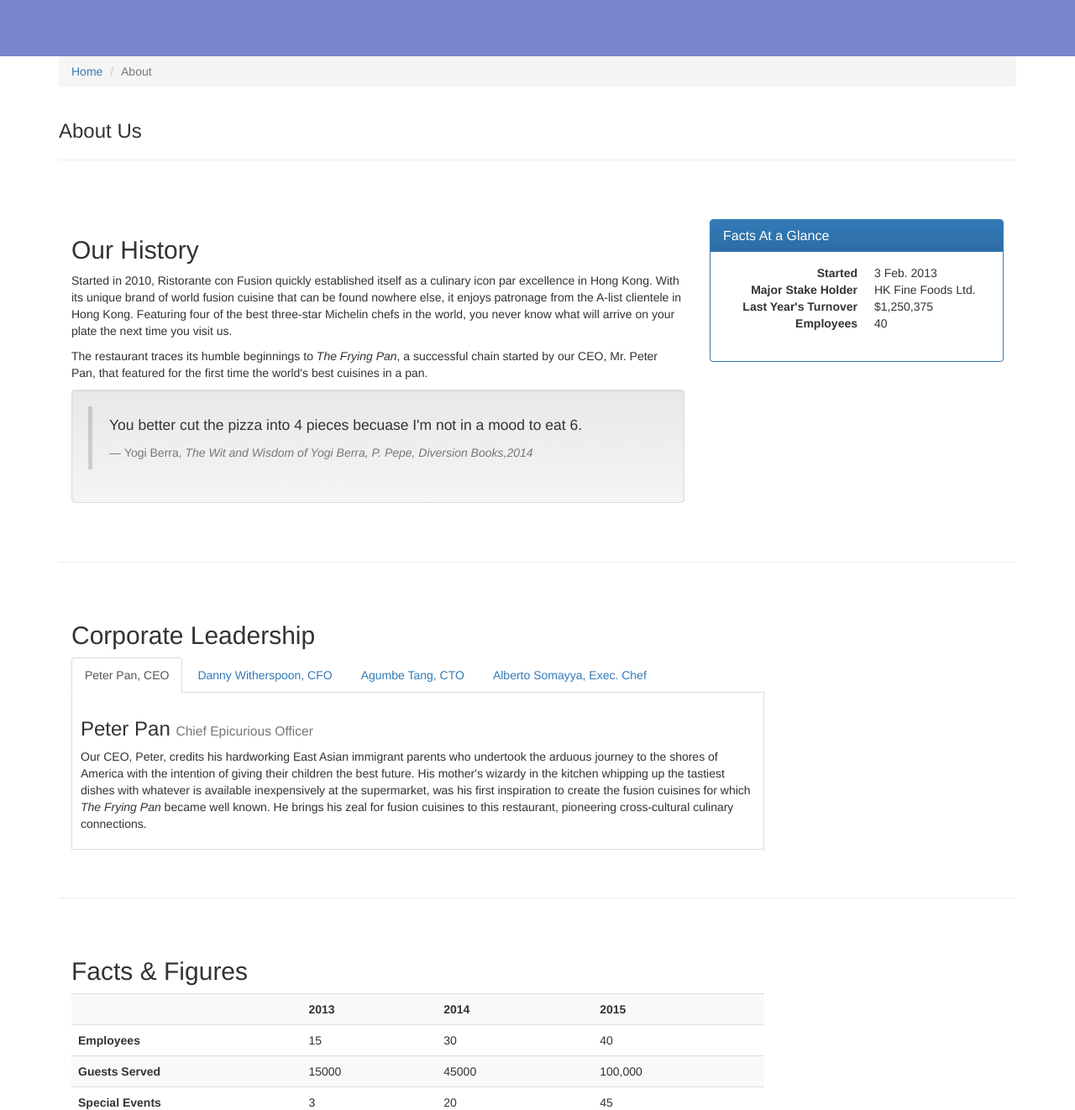
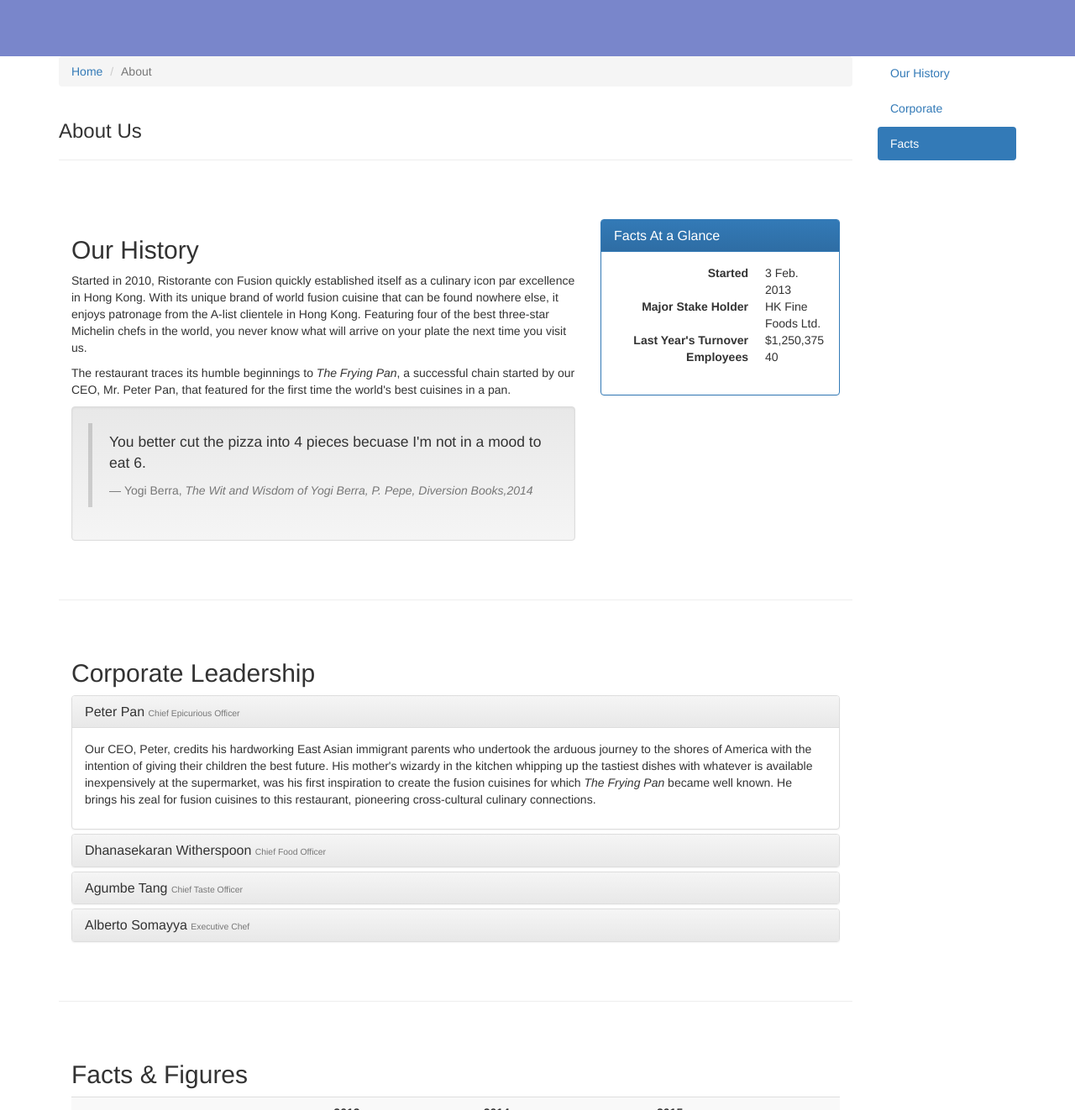
Before and after one commit to AmitBarjatya/fullstackweb, a plain HTML site: page frontend_UI_frameworks/conFusion/aboutus.html in a window 1280 px wide. Shown: the part 392-1714 px from the top of the page at 84% size. Drawn offline with nearby package versions, Linux system fonts and the light colour scheme.

Commit message:
added week3 exercise 2 :accordion, scrollspy,affix

```diff
--- a/frontend_UI_frameworks/conFusion/aboutus.html
+++ b/frontend_UI_frameworks/conFusion/aboutus.html
@@ -23,7 +23,7 @@
   <![endif]-->
 </head>
 
-<body>
+<body data-spy="scroll" data-target="#myScrollSpy" data-offset="200">
   <nav class="navbar navbar-inverse navbar-fixed-top" role="navigation">
     <div class="container">
       <div class="navbar-header">
@@ -84,6 +84,8 @@
 
       <div class="container">
         <div class="row">
+          <div class="col-xs-12 col-sm-10">
+            <div class="row">
               <div class="col-xs-12 col-sm-12">
                 <ol class="breadcrumb">
                   <li><a href="index.html">Home</a></li>
@@ -96,8 +98,8 @@
               </div>
             </div>
 
-        <div class="row row-content">
-          <div class="col-sm-8 col-xs-12">
+            <div class="row row-content" id="history">
+              <div class="col-xs-12 col-sm-6 col-lg-8">
                 <h2>Our History</h2>
                 <p>Started in 2010, Ristorante con Fusion quickly established itself as a culinary icon par excellence in Hong Kong. With its unique brand of world fusion cuisine that can be found nowhere else, it enjoys patronage from the A-list clientele in Hong Kong.  Featuring four of the best three-star Michelin chefs in the world, you never know what will arrive on your plate the next time you visit us.</p>
                 <p>The restaurant traces its humble beginnings to <em>The Frying Pan</em>, a successful chain started by our CEO, Mr. Peter Pan, that featured for the first time the world's best cuisines in a pan.</p>
@@ -113,7 +115,7 @@
                 </div>
                 <!-- end quote -->
               </div>
-          <div class="col-sm-4 col-xs-12">
+              <div class="col-xs-12 col-sm-6 col-lg-4">
                 <div class="panel panel-primary">
                   <div class="panel-heading">
                     <h3 class="panel-title">Facts At a Glance</h3>
@@ -135,62 +137,79 @@
             </div>
 
 
-        <div class="row row-content">
-          <div class="col-xs-9">
+            <div class="row row-content" id="corporate">
+              <div class="col-xs-12">
                 <h2>Corporate Leadership</h2>
-            <!-- start tab header -->
-            <ul class="nav nav-tabs" role="tablist">
-              <li role="presentation" class="active">
-                <a href="#peter" aria-controls="home" role="tab" data-toggle="tab">
-                  Peter Pan, CEO
+                <!-- start panel group -->
+                <div class="panel-group" id="accordion" role = "tablist" aria-multiselectable=true>
+                  <div class="panel panel-default">
+                    <div class="panel-heading" role="tab" id="headingPeter">
+                      <h3 class="panel-title">
+                        <a role="button" href="#peter" data-toggle="collapse" data-parent="#accordion" aria-expanded="true" aria-controls="peter">
+                          Peter Pan <small>Chief Epicurious Officer</small>
                         </a>
-              </li>
-              <li role="presentation">
-                <a href="#danny" aria-controls="profile" role="tab" data-toggle="tab">
-                  Danny Witherspoon, CFO
-                </a>
-              </li>
-              <li role="presentation">
-                <a href="#agumbe" aria-controls="messages" role="tab" data-toggle="tab">
-                  Agumbe Tang, CTO
-                </a>
-              </li>
-              <li role="presentation">
-                <a href="#alberto" aria-controls="settings" role="tab" data-toggle="tab">
-                  Alberto Somayya, Exec. Chef
-                </a>
-              </li>
-            </ul>
-            <!-- end tab header -->
-            <!-- start tab content -->
-            <div class="tab-content">
-              <div role="tabpanel" class="tab-pane fade in active" id="peter">
-                <h3>Peter Pan <small>Chief Epicurious Officer</small></h3>
+                      </h3>
+                    </div>
+                    <div role="tabpanel" class="panel-collapse collapse in" id="peter" aria-labelledby="headingPeter">
+                        <div class="panel-body">
                           <p>Our CEO, Peter, credits his hardworking East Asian immigrant parents who undertook the arduous journey to the shores of America with the intention of giving their children the best future. His mother's wizardy in the kitchen whipping up the tastiest dishes with whatever is available inexpensively at the supermarket, was his first inspiration to create the fusion cuisines for which <em>The Frying Pan</em> became well known. He brings his zeal for fusion cuisines to this restaurant, pioneering cross-cultural culinary connections.</p>
                         </div>
-              <div role="tabpanel" class="tab-pane fade" id="danny">
-                <h3>Dhanasekaran Witherspoon <small>Chief Food Officer</small></h3>
+                    </div>
+                  </div>
+
+                    <div class="panel panel-default">
+                      <div class="panel-heading" role="tab" id="headingDanny">
+                        <h3 class="panel-title">
+                          <a role="button" href = "#danny" data-toggle="collapse" data-parent="#accordion" aria-expanded="true" aria-controls="danny">
+                            Dhanasekaran Witherspoon <small>Chief Food Officer</small>
+                          </a>
+                        </h3>
+                      </div>
+                      <div role="tabpanel" class="panel-collapse collapse" id="danny" aria-labelledby="headingDanny">
+                        <div class="panel-body">
                           <p>Our CFO, Danny, as he is affectionately referred to by his colleagues, comes from a long established family tradition in farming and produce. His experiences growing up on a farm in the Australian outback gave him great appreciation for varieties of food sources. As he puts it in his own words, <em>Everything that runs, wins, and everything that stays, pays!</em></p>
                         </div>
-              <div role="tabpanel" class="tab-pane fade" id="agumbe">
-                <h3>Agumbe Tang <small>Chief Taste Officer</small></h3>
+                        </div>
+                    </div>
+
+                    <div class="panel panel-default">
+                      <div class="panel-heading" role="tab" id="headingAgumbe">
+                        <h3 class="panel-title">
+                          <a role="button" href = "#agumbe" data-toggle="collapse" data-parent="#accordion" aria-expanded="true" aria-controls="agumbe">
+                            Agumbe Tang <small>Chief Taste Officer</small>
+                          </a>
+                        </h3>
+                      </div>
+                      <div role="tabpanel" class="panel-collapse collapse" id="agumbe" aria-labelledby="headingAgumbe">
+                        <div class="panel-body">
                           <p>Blessed with the most discerning gustatory sense, Agumbe, our CFO, personally ensures that every dish that we serve meets his exacting tastes. Our chefs dread the tongue lashing that ensues if their dish does not meet his exacting standards. He lives by his motto, <em>You click only if you survive my lick.</em></p>
                         </div>
-              <div role="tabpanel" class="tab-pane fade" id="alberto">
-                <h3>Alberto Somayya <small>Executive Chef</small></h3>
+                      </div>
+                    </div>
+
+                    <div class="panel panel-default">
+                      <div class="panel-heading" role="tab" id="headingAlberto">
+                        <h3 class="panel-title">
+                          <a role="button" href="#alberto" data-toggle="collapse" data-parent="#accordion" aria-expanded="true" aria-controls="headingAlberto">
+                            Alberto Somayya <small>Executive Chef</small>
+                          </a>
+                        </h3>
+                      </div>
+                      <div role="tabpanel" class="panel-collapse collapse" id="alberto" aria-labelledby="headingAlberto">
+                        <div class="panel-body">
                           <p>Award winning three-star Michelin chef with wide International experience having worked closely with whos-who in the culinary world, he specializes in creating mouthwatering Indo-Italian fusion experiences. He says, <em>Put together the cuisines from the two craziest cultures, and you get a winning hit! Amma Mia!</em></p>
                         </div>
                       </div>
-            <!-- end tab content -->
                     </div>
-          <div class="col-xs-3">
-            <p style="padding:20px;"></p>
+
+                </div>
+                <!-- end panel group -->
               </div>
             </div>
 
             <!-- for table -->
-        <div class="row row-content">
-          <div class="col-xs-12 col-sm-9">
+            <div class="row row-content" id="facts">
+              <div class="col-xs-12">
                 <h2>Facts &amp; Figures</h2>
                 <div class="table-responsive">
                   <table class="table table-striped">
@@ -228,7 +247,15 @@
                 </div>
               </div>
             </div>
-
+          </div>
+          <nav class="hidden-xs col-sm-2" id="myScrollSpy">
+            <ul class="nav nav-pills nav-stacked" data-spy="affix" data-offset-top="400">
+              <li><a href="#history">Our History</a></li>
+              <li><a href="#corporate">Corporate</a></li>
+              <li><a href="#facts">Facts</a></li>
+            </ul>
+          </nav>
+        </div>
       </div>
 
       <footer class="row-footer">
--- a/frontend_UI_frameworks/conFusion/css/mystyles.css
+++ b/frontend_UI_frameworks/conFusion/css/mystyles.css
@@ -72,3 +72,7 @@ body{
 .white-text-color {
   color:#fff;
 }
+
+.affix {
+  top:100px;
+}
```
Lines whose indentation alone changed are shown as unchanged.
